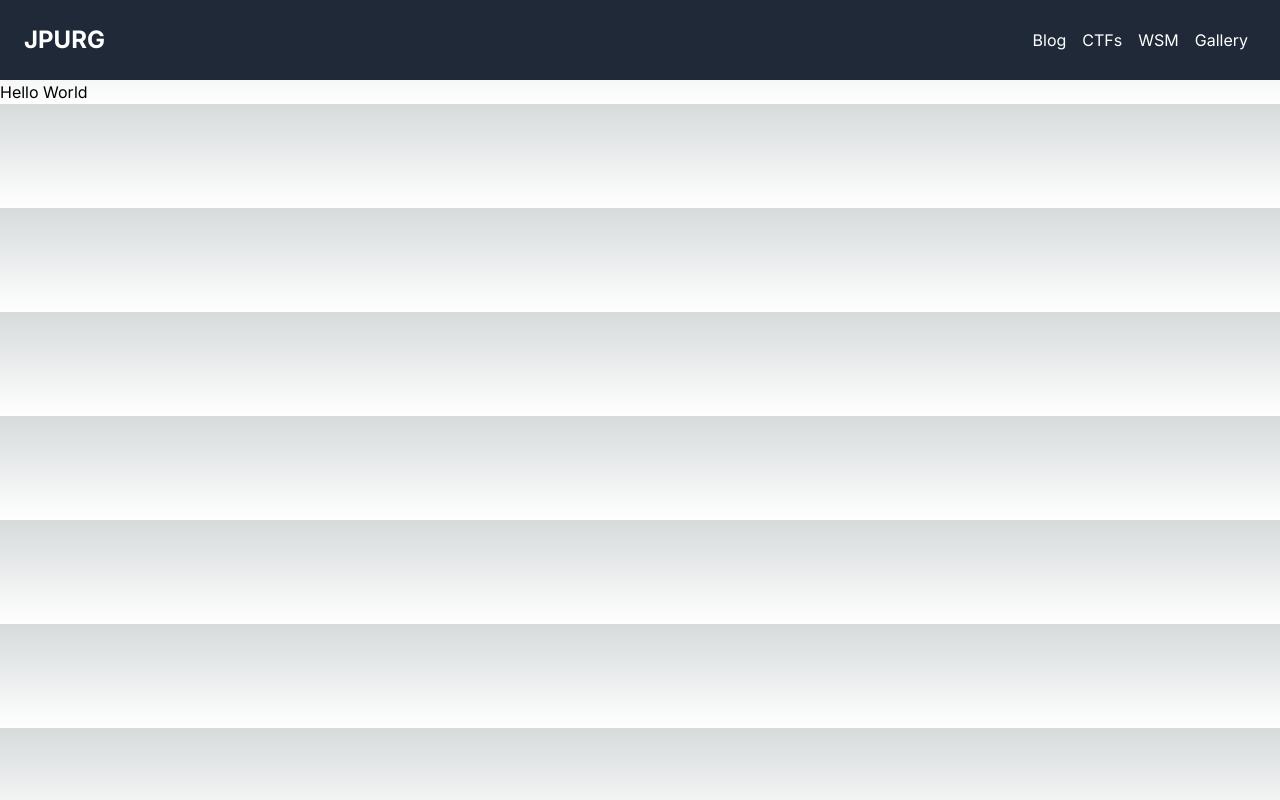
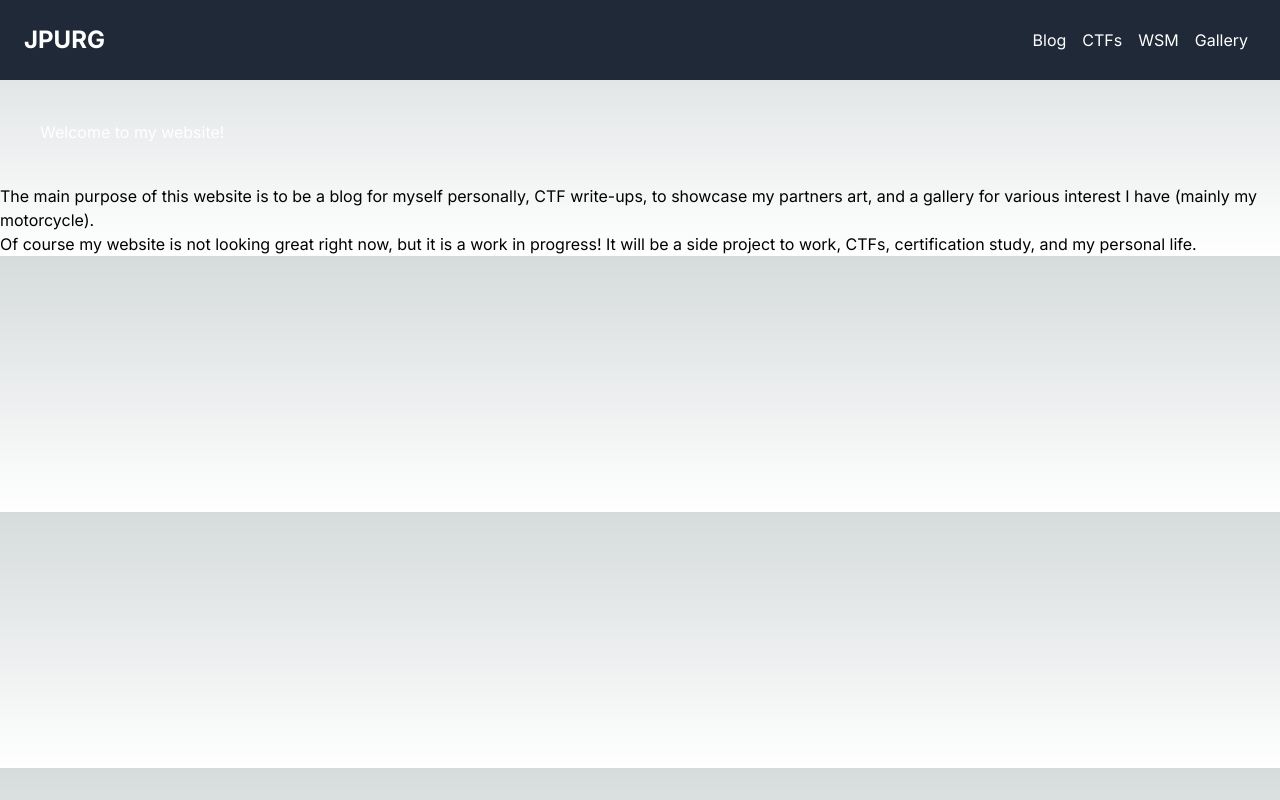
Before and after one commit to kloutkake/jpurg, a Next.js app: page / in a window 1280 px wide. Built offline with nearby package versions, Linux system fonts and the light colour scheme.

Commit message:
modified:   page.tsx

```diff
--- a/src/app/page.tsx
+++ b/src/app/page.tsx
@@ -1,5 +1,15 @@
 import { Navbar } from "./components/Navbar";
 
 export default function Home() {
-  return <div>Hello World</div>;
-}
+  return (
+    <body>
+      <div>
+        <main className="text-white sm:p-10">
+          <h1>Welcome to my website!</h1>
+        </main>
+        <p>The main purpose of this website is to be a blog for myself personally, CTF write-ups, to showcase my partners art, and a gallery for various interest I have (mainly my motorcycle).</p>
+        <p>Of course my website is not looking great right now, but it is a work in progress! It will be a side project to work, CTFs, certification study, and my personal life.</p>
+      </div>
+    </body>
+  );
+};
```
